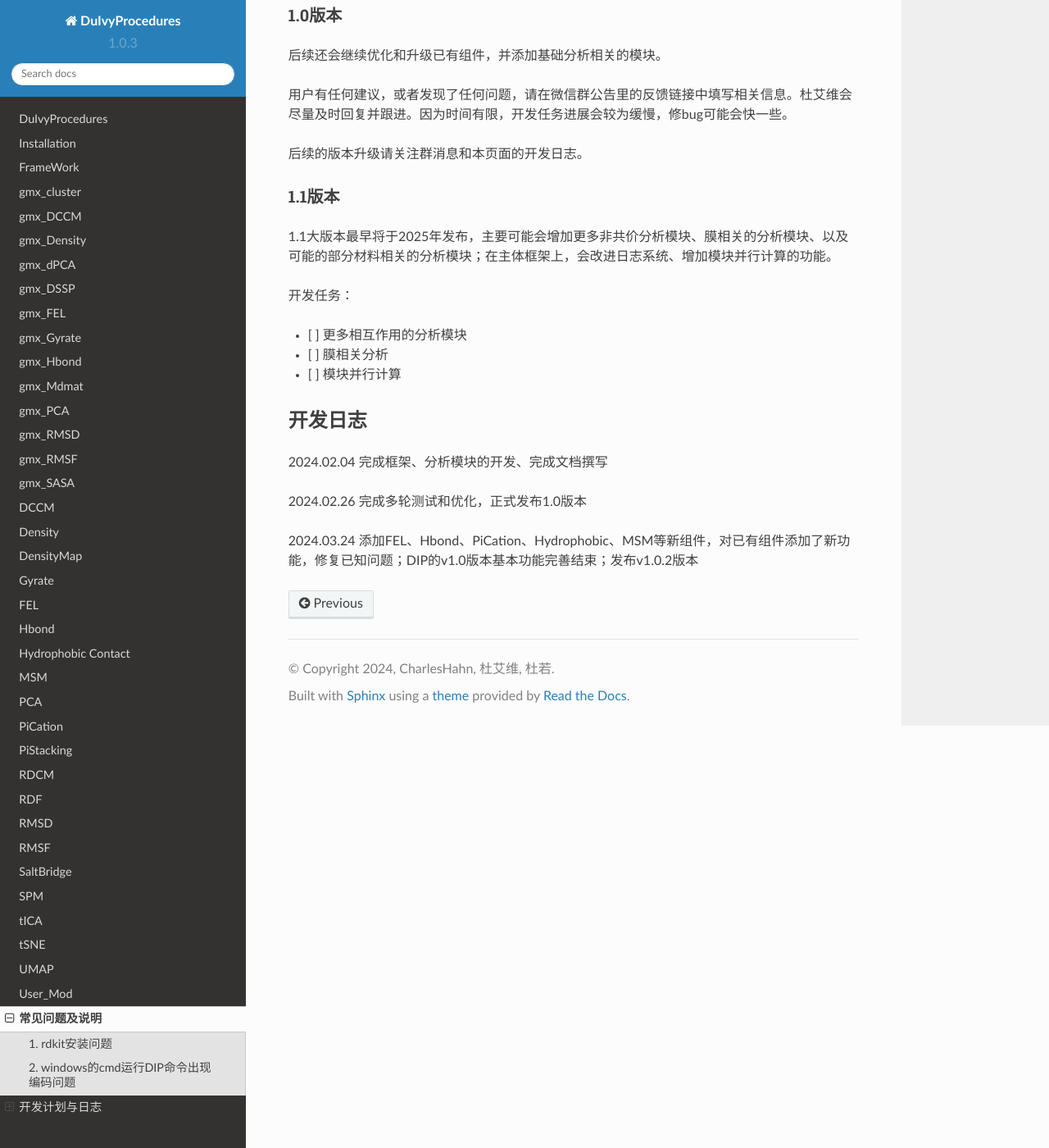
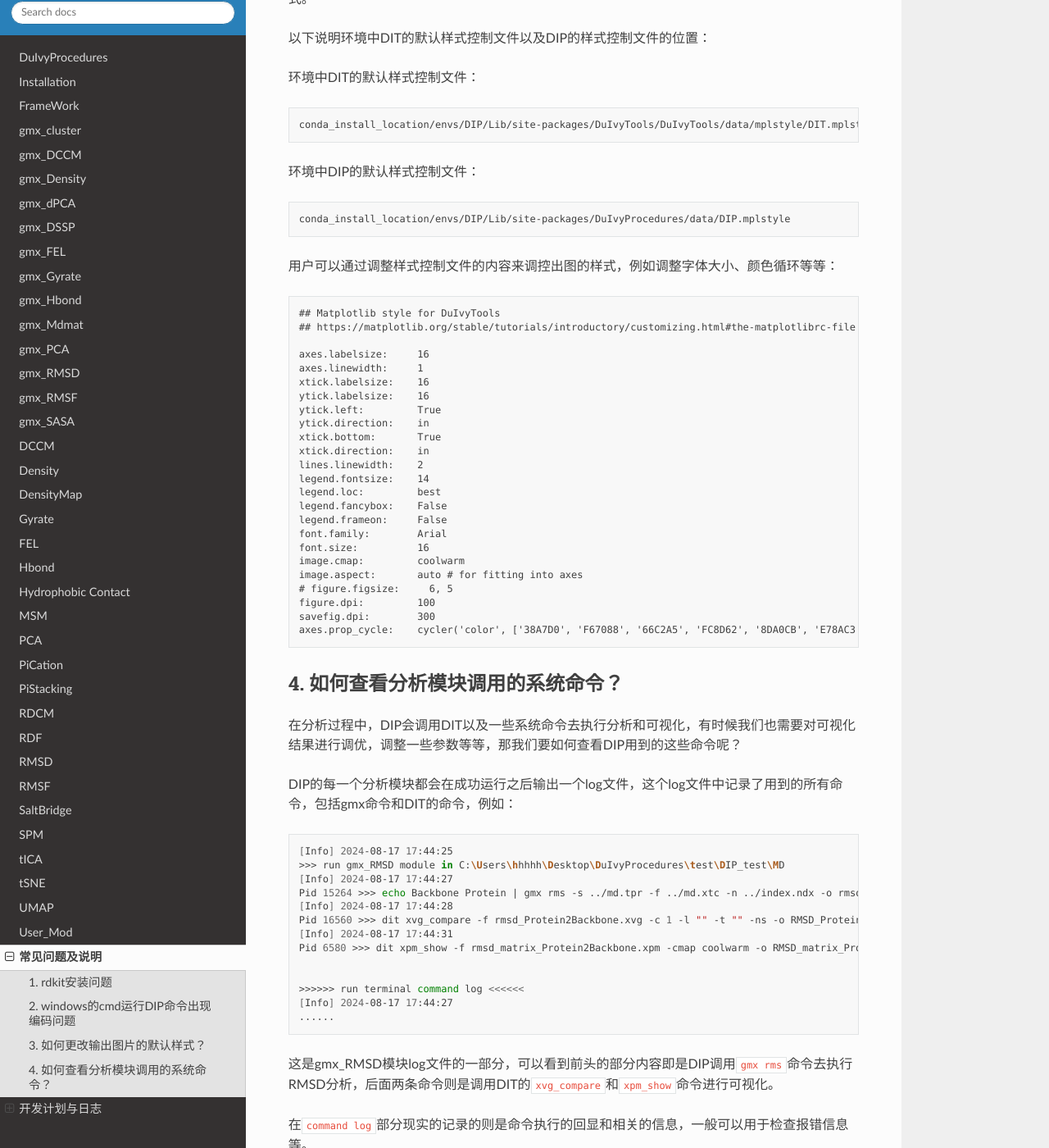
Before and after one commit to CharlesHahn/DuIvyProcedures_Docs, a Sphinx documentation site: the page built from docs/Develop.md, in a window 1280 px wide and 1400 px high, scrolled down 1591 px. Shown: the whole window at 82% size. Built offline with Sphinx 7.4.7 and the Read the Docs theme 2.0.0, drawn with Linux system fonts in a browser that asks for light colours; some of the changed text lies outside the part shown.

Commit message:
update docs to v1.0.3

````diff
--- a/docs/Develop.md
+++ b/docs/Develop.md
@@ -62,6 +62,83 @@ set PYTHONUTF8=1
 以上两个操作基本上可以保证cmd中运行DIP命令不会出现编码问题。
 
 
+### 3. 如何更改输出图片的默认样式？
+
+大多数情况下DIP都是调用环境中的DIT进行绘图，某些情况下是使用DIP自身的绘图功能进行绘图，因而可以通过调整环境中的DIT的matplotlib样式控制以及DIP的样式控制来更改输出图片的样式。
+
+以下说明环境中DIT的默认样式控制文件以及DIP的样式控制文件的位置：
+
+环境中DIT的默认样式控制文件：
+
+```bash
+conda_install_location/envs/DIP/Lib/site-packages/DuIvyTools/DuIvyTools/data/mplstyle/DIT.mplstyle
+```
+
+环境中DIP的默认样式控制文件：
+
+```bash
+conda_install_location/envs/DIP/Lib/site-packages/DuIvyProcedures/data/DIP.mplstyle
+```
+
+用户可以通过调整样式控制文件的内容来调控出图的样式，例如调整字体大小、颜色循环等等：
+
+```txt
+## Matplotlib style for DuIvyTools
+## https://matplotlib.org/stable/tutorials/introductory/customizing.html#the-matplotlibrc-file
+
+axes.labelsize:     16
+axes.linewidth:     1
+xtick.labelsize:    16
+ytick.labelsize:    16
+ytick.left:         True
+ytick.direction:    in
+xtick.bottom:       True
+xtick.direction:    in
+lines.linewidth:    2
+legend.fontsize:    14
+legend.loc:         best
+legend.fancybox:    False
+legend.frameon:     False
+font.family:        Arial
+font.size:          16
+image.cmap:         coolwarm
+image.aspect:       auto # for fitting into axes
+# figure.figsize:     6, 5
+figure.dpi:         100
+savefig.dpi:        300
+axes.prop_cycle:    cycler('color', ['38A7D0', 'F67088', '66C2A5', 'FC8D62', '8DA0CB', 'E78AC3', 'A6D854', 'FFD92F', 'E5C494', 'B3B3B3', '66C2A5', 'FC8D62'])
+```
+
+
+### 4. 如何查看分析模块调用的系统命令？
+
+在分析过程中，DIP会调用DIT以及一些系统命令去执行分析和可视化，有时候我们也需要对可视化结果进行调优，调整一些参数等等，那我们要如何查看DIP用到的这些命令呢？
+
+DIP的每一个分析模块都会在成功运行之后输出一个log文件，这个log文件中记录了用到的所有命令，包括gmx命令和DIT的命令，例如：
+
+```bash
+[Info] 2024-08-17 17:44:25
+>>> run gmx_RMSD module in C:\Users\hhhhh\Desktop\DuIvyProcedures\test\DIP_test\MD
+[Info] 2024-08-17 17:44:27
+Pid 15264 >>> echo Backbone Protein | gmx rms -s ../md.tpr -f ../md.xtc -n ../index.ndx -o rmsd_Protein2Backbone.xvg -m rmsd_matrix_Protein2Backbone.xpm -tu ns  -dt 1
+[Info] 2024-08-17 17:44:28
+Pid 16560 >>> dit xvg_compare -f rmsd_Protein2Backbone.xvg -c 1 -l "" -t "" -ns -o RMSD_Protein2Backbone.png
+[Info] 2024-08-17 17:44:31
+Pid 6580 >>> dit xpm_show -f rmsd_matrix_Protein2Backbone.xpm -cmap coolwarm -o RMSD_matrix_Protein2Backbone.png -ns
+
+
+>>>>>> run terminal command log <<<<<<
+[Info] 2024-08-17 17:44:27
+......
+```
+
+这是gmx_RMSD模块log文件的一部分，可以看到前头的部分内容即是DIP调用`gmx rms`命令去执行RMSD分析，后面两条命令则是调用DIT的`xvg_compare`和`xpm_show`命令进行可视化。
+
+在`command log`部分现实的记录的则是命令执行的回显和相关的信息，一般可以用于检查报错信息等。
+
+用户可以根据这些信息，自行加以调整以优化可视化效果或者检查数据正确性等。
+
+
 
 # 开发计划与日志
 
````
Also changed, not shown: docs/Framework.md (+11 -0 lines), docs/Install.md (+3 -9 lines), docs/RDCM.md (+2 -0 lines), docs/gmx_DSSP.md (+2 -0 lines).
